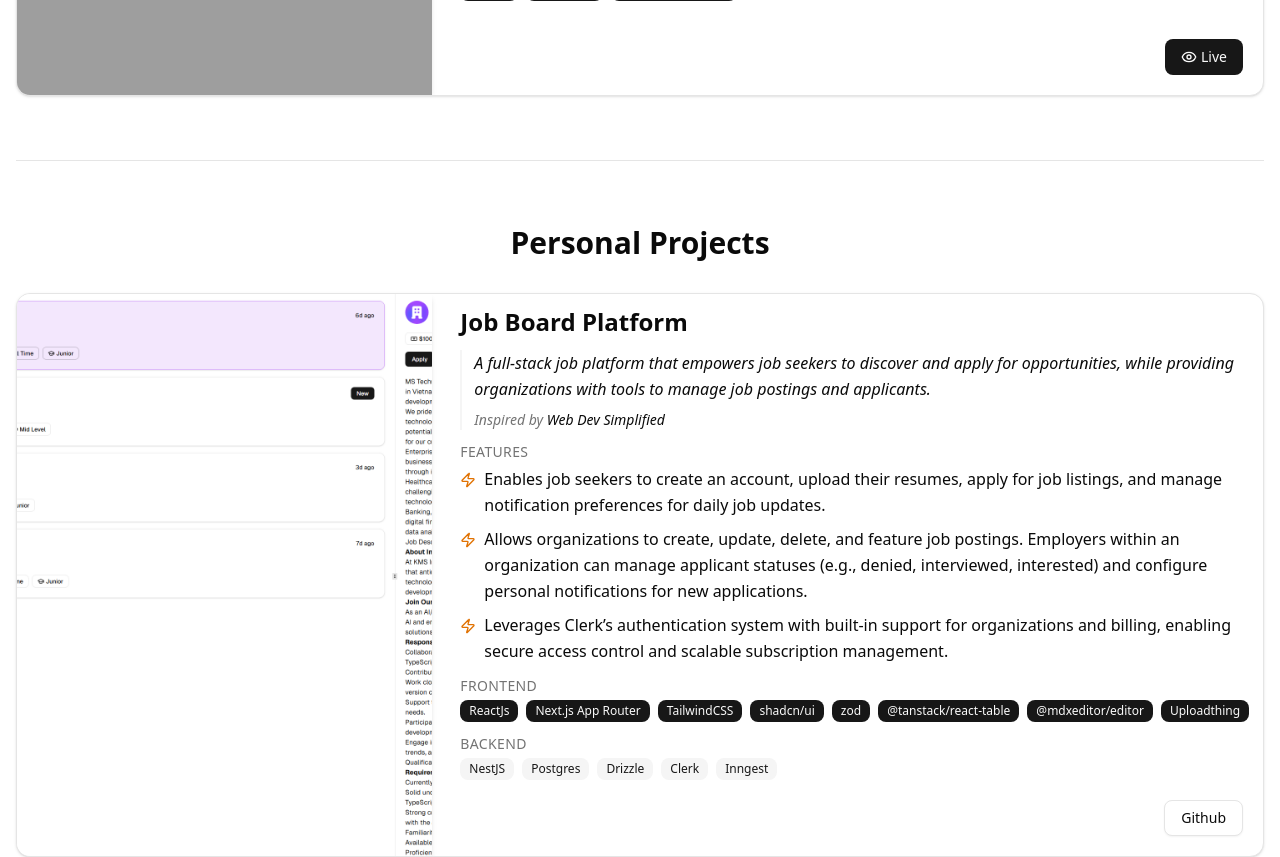
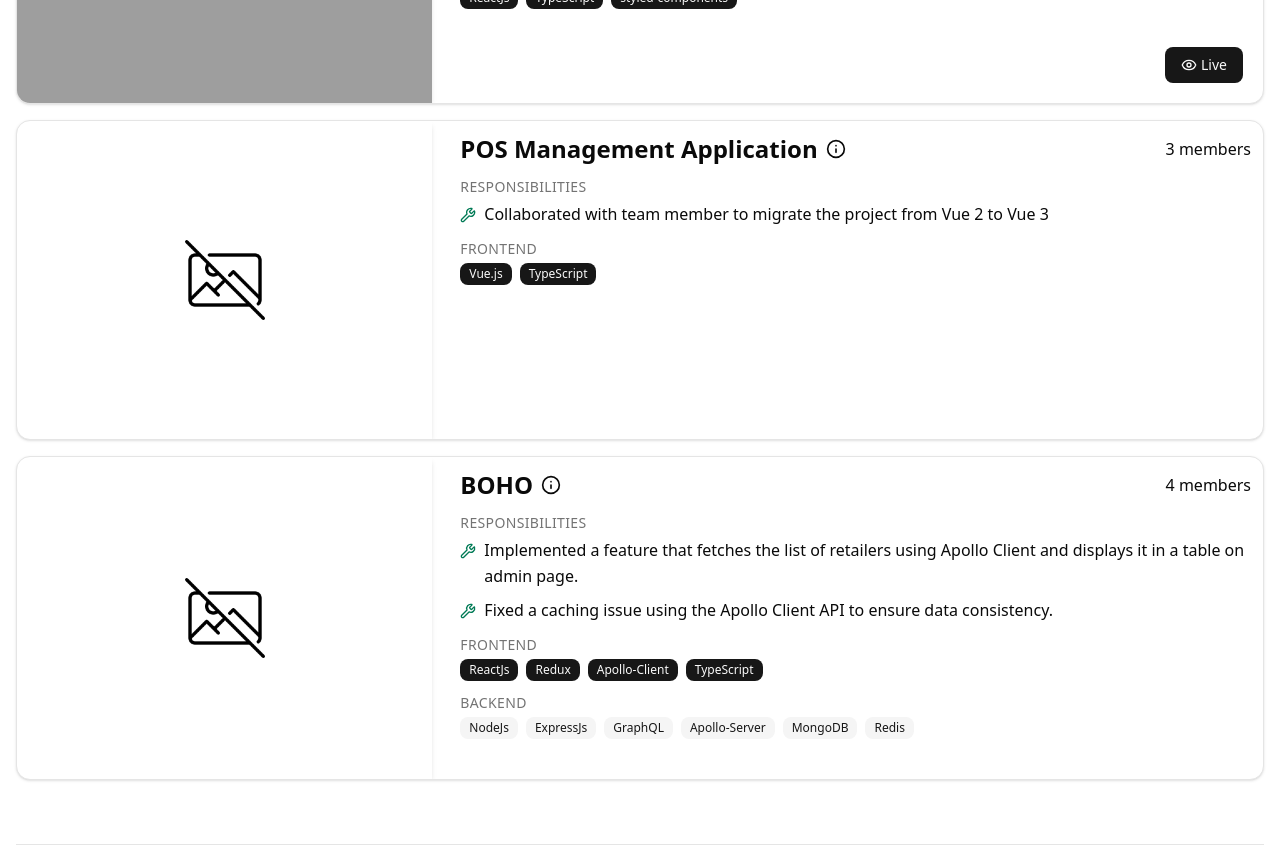
Before and after one commit to hienhhcc/portfolio-v2, a Next.js app: page / in a window 1280 px wide. Shown: the part 1560-2417 px from the top of the page. Built offline with nearby package versions, Linux system fonts and the light colour scheme; grey boxes are pictures that could not be loaded.

Commit message:
Add all hdwegsoft projects

```diff
--- a/src/app/components/WorkExperiencesSection/Experience.tsx
+++ b/src/app/components/WorkExperiencesSection/Experience.tsx
@@ -26,7 +26,7 @@ export default function Experience({
           {formatWorkStartEndDate(endDate)}
         </p>
       </div>
-      <div className="flex flex-col gap-2 mt-4">
+      <div className="flex flex-col gap-4 mt-4">
         {projects.map((project) => (
           <ProjectCard key={project.id} {...project} />
         ))}
--- a/src/app/components/WorkExperiencesSection/ProjectCard/index.tsx
+++ b/src/app/components/WorkExperiencesSection/ProjectCard/index.tsx
@@ -6,14 +6,8 @@ import TechnologiesUsed from "@/app/components/WorkExperiencesSection/ProjectCar
 import { Project } from "@/app/types";
 import { Button } from "@/components/ui/button";
 import { Card, CardContent, CardFooter } from "@/components/ui/card";
-import {
-  CheckCircle2,
-  EyeIcon,
-  PinIcon,
-  StarIcon,
-  WrenchIcon,
-  ZapIcon,
-} from "lucide-react";
+import { cn } from "@/lib/utils";
+import { EyeIcon, WrenchIcon, ZapIcon } from "lucide-react";
 import Image from "next/image";
 
 type Props = Project;
@@ -34,13 +28,28 @@ export default function ProjectCard({
 }: Props) {
   return (
     <Card className="flex flex-col gap-4 min-h-80 lg:flex-row  overflow-hidden py-0">
-      <div className="relative min-w-32 w-full h-64 border-b lg:max-w-1/3 lg:w-200 lg:h-auto lg:border-b-0 shadow-md">
+      <div
+        className={cn(
+          "relative min-w-32 w-full h-64 border-b lg:max-w-1/3 lg:w-200 lg:h-auto lg:border-b-0 shadow-md",
+          imageSrc == null && "flex justify-center items-center"
+        )}
+      >
+        {imageSrc && imageAlt && (
           <Image
             src={imageSrc}
             alt={imageAlt}
             fill
             className="rounded-tl-md rounded-bl-md object-cover"
           />
+        )}
+        {imageSrc == null && (
+          <Image
+            src={"/no-image-available.png"}
+            width={80}
+            height={80}
+            alt="No image available"
+          />
+        )}
       </div>
       <div className="flex flex-col gap-3 p-3 w-full">
         <CardContent className="flex flex-col gap-3 p-0">
--- a/src/app/constants/index.tsx
+++ b/src/app/constants/index.tsx
@@ -134,4 +134,40 @@ export const projects: Project[] = [
     live: "https://mintforukraine.org/",
     isPersonal: false,
   },
+  {
+    id: "40ea7316-917a-41de-8a04-af9fb12e6872",
+    companyId: "1548b476-0331-403f-a6cf-6310001008fc",
+    name: "POS Management Application",
+    memberCount: 3,
+    description: "A web application for admin to manage POS device information",
+    imageAlt: "POS Management Application",
+    frontendTech: ["Vue.js", "TypeScript"],
+    responsibilities: [
+      "Collaborated with team member to migrate the project from Vue 2 to Vue 3",
+    ],
+    isPersonal: false,
+  },
+  {
+    id: "fb3d3387-8c40-4587-b3eb-299961369dfc",
+    companyId: "1548b476-0331-403f-a6cf-6310001008fc",
+    name: "BOHO",
+    memberCount: 4,
+    description:
+      "Web management system for tracking retailers donations to charity units based on products sold on the vend pos system.",
+    imageAlt: "POS Management Application",
+    frontendTech: ["ReactJs", "Redux", "Apollo-Client", "TypeScript"],
+    backendTech: [
+      "NodeJs",
+      "ExpressJs",
+      "GraphQL",
+      "Apollo-Server",
+      "MongoDB",
+      "Redis",
+    ],
+    responsibilities: [
+      "Implemented a feature that fetches the list of retailers using Apollo Client and displays it in a table on admin page.",
+      "Fixed a caching issue using the Apollo Client API to ensure data consistency.",
+    ],
+    isPersonal: false,
+  },
 ];
--- a/src/app/types/index.ts
+++ b/src/app/types/index.ts
@@ -4,8 +4,8 @@ export type Project = {
   id: string;
   name: string;
   description: ReactNode;
-  imageSrc: string;
-  imageAlt: string;
+  imageSrc?: string;
+  imageAlt?: string;
   isPersonal: boolean;
   features?: ReactNode[];
   live?: string;
```
Also changed, not shown: public/no-image-available.png (added), public/no-image.svg (added). Lines whose indentation alone changed are shown as unchanged.
